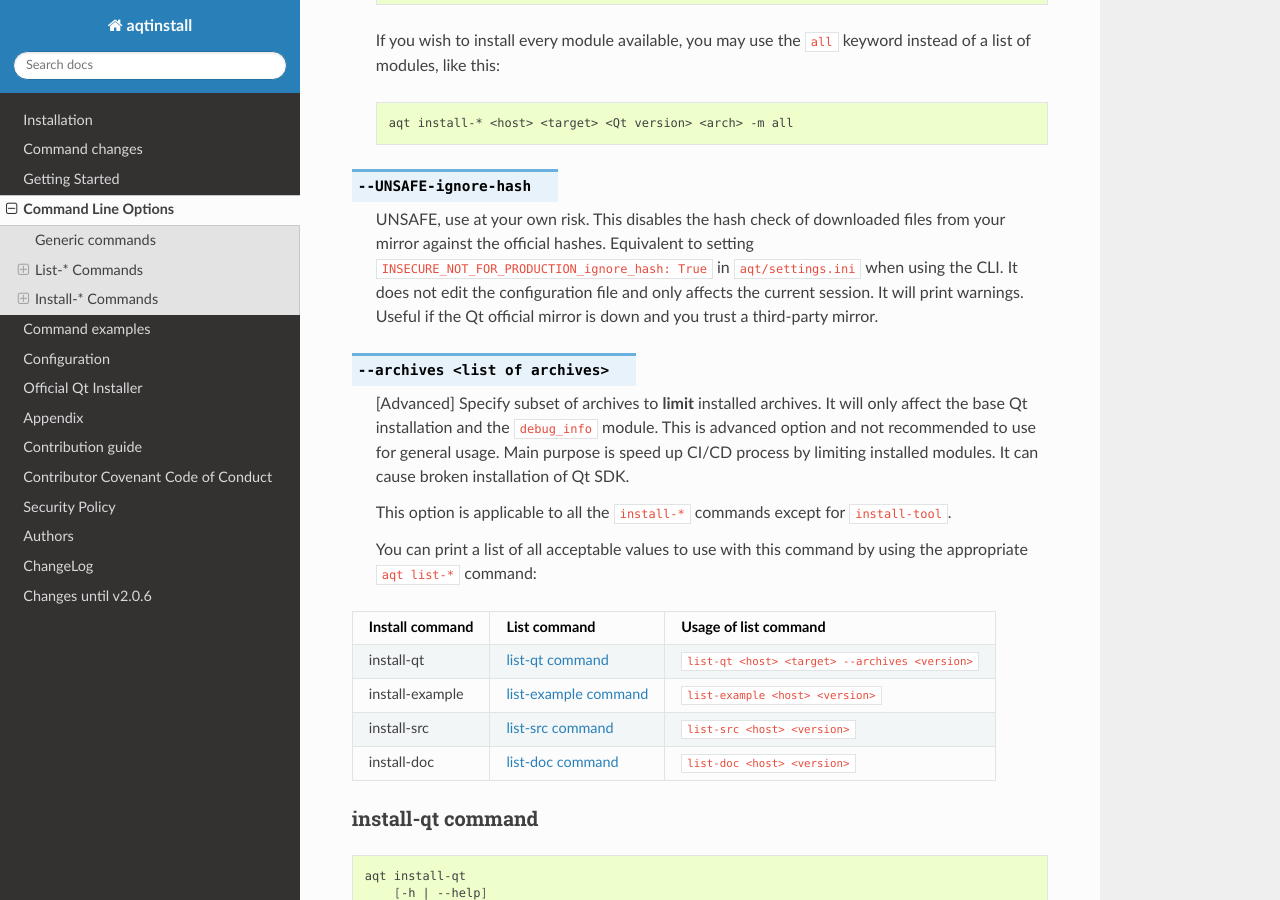
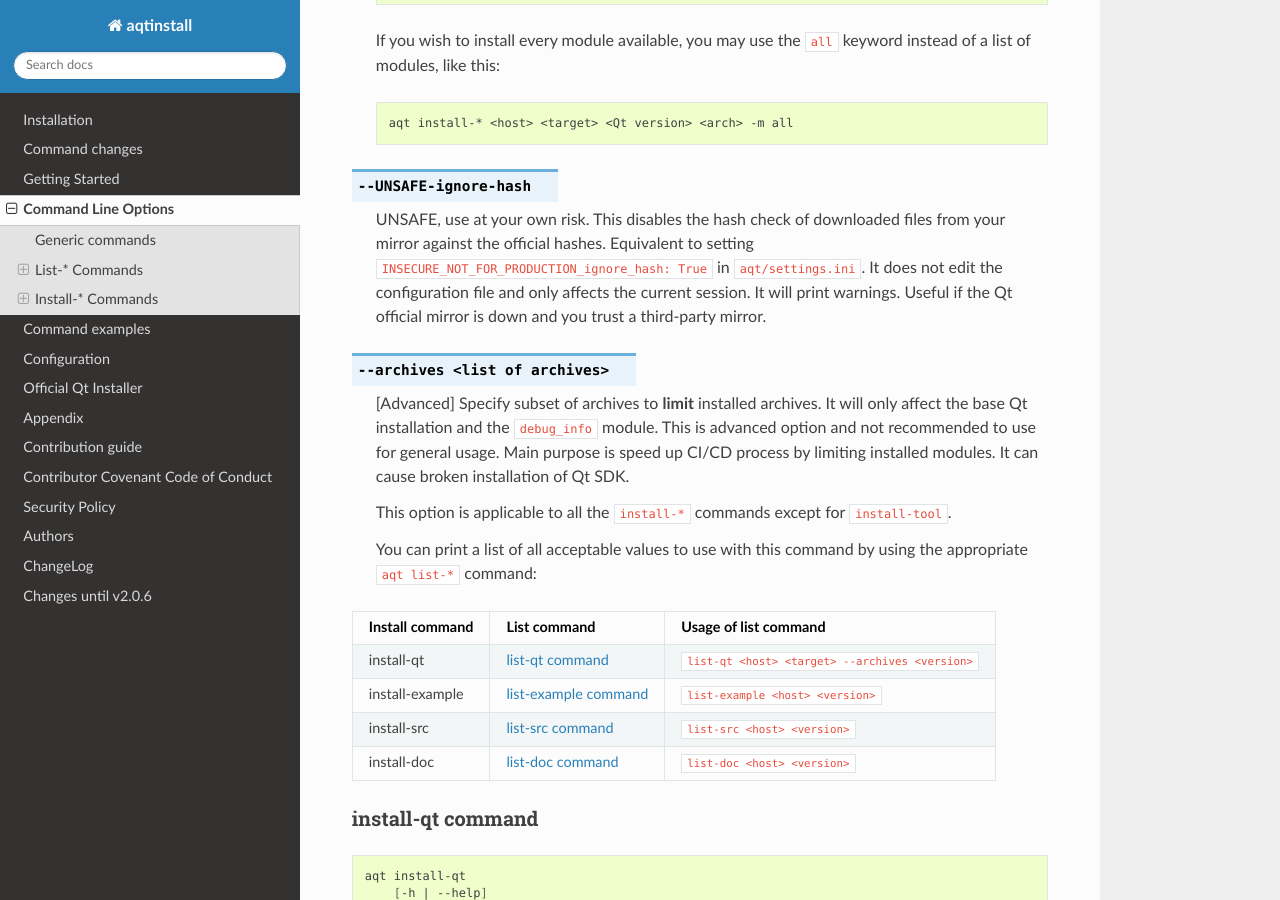
Before and after one commit to miurahr/aqtinstall, a Sphinx documentation site: the page built from docs/cli.rst, in a window 1280 px wide and 900 px high, scrolled down 7945 px. Built offline with Sphinx 7.4.7 and the Read the Docs theme 3.1.0, drawn with Linux system fonts in a browser that asks for light colours; the version number could not be read and is left out.

Commit message:
Update cli.rst

```diff
--- a/docs/cli.rst
+++ b/docs/cli.rst
@@ -464,7 +464,7 @@ are described here:
 
     UNSAFE, use at your own risk.
     This disables the hash check of downloaded files from your mirror against the official hashes.
-    Equivalent to setting ``INSECURE_NOT_FOR_PRODUCTION_ignore_hash: True`` in ``aqt/settings.ini`` when using the CLI.
+    Equivalent to setting ``INSECURE_NOT_FOR_PRODUCTION_ignore_hash: True`` in ``aqt/settings.ini``.
     It does not edit the configuration file and only affects the current session. It will print warnings.
     Useful if the Qt official mirror is down and you trust a third-party mirror.
 
```
